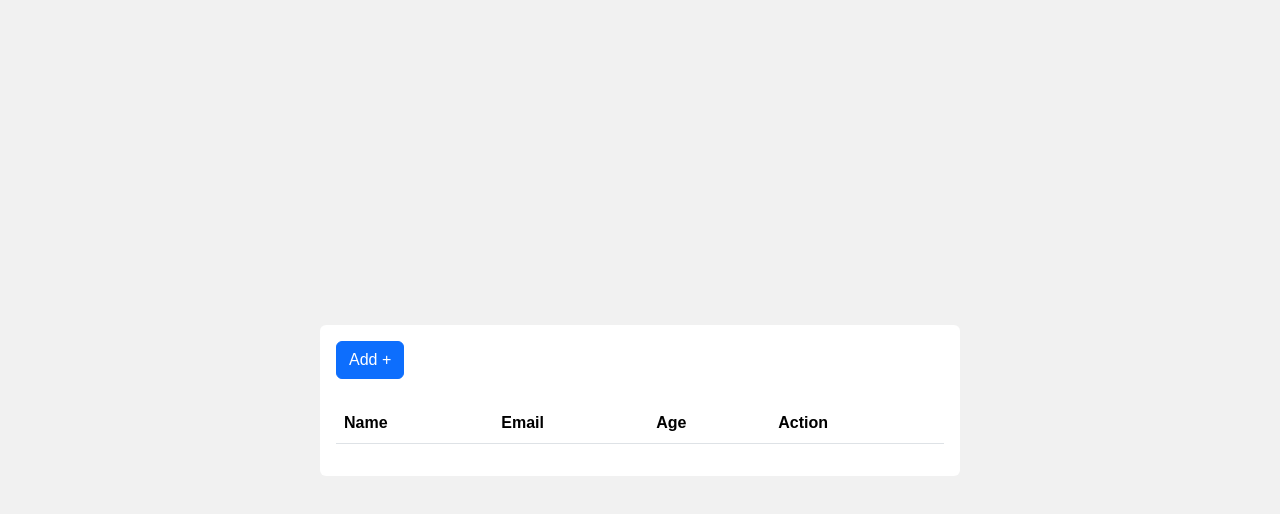
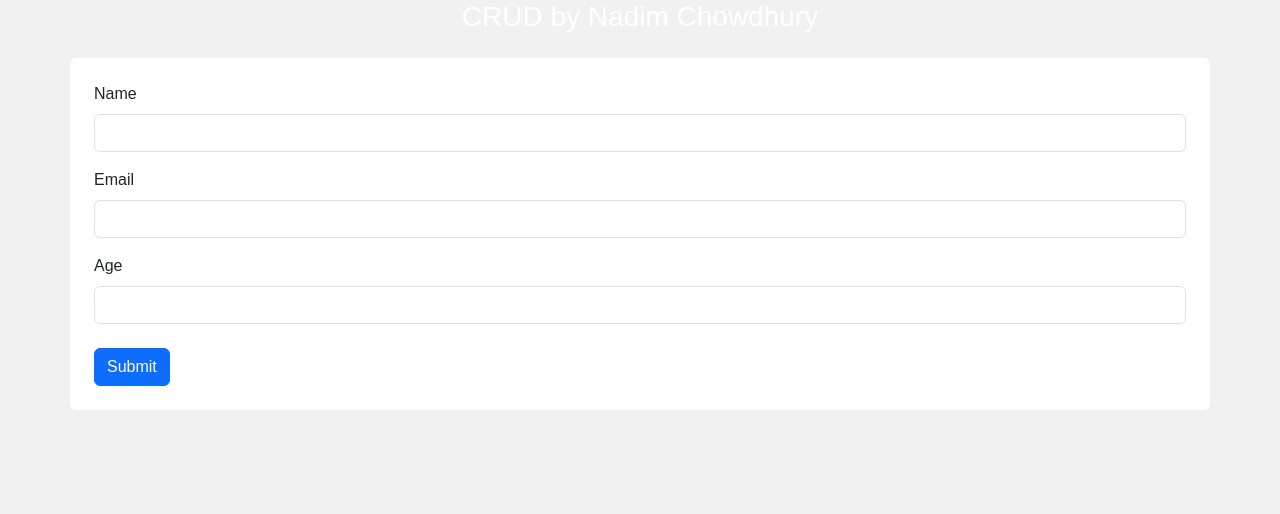
Before and after one commit to nadim-chowdhury/redux-mern-crud, a React (Vite) app in the folder client/: page /create in a window 1280 px wide. Shown: the top 514 px of the page. Built offline with nearby package versions, Linux system fonts and the light colour scheme.

Commit message:
add user implemented

```diff
--- a/client/index.html
+++ b/client/index.html
@@ -4,9 +4,9 @@
     <meta charset="UTF-8" />
     <link rel="icon" type="image/svg+xml" href="/vite.svg" />
     <meta name="viewport" content="width=device-width, initial-scale=1.0" />
-    <title>Vite + React</title>
+    <title>CRUD</title>
   </head>
-  <body>
+  <body style="background: #f1f1f1">
     <div id="root"></div>
     <script type="module" src="/src/main.jsx"></script>
   </body>
--- a/client/src/App.css
+++ b/client/src/App.css
@@ -1,7 +1,3 @@
-main {
-  background: #f1f1f1;
-}
-
 table {
   background: #ffffff;
 }
--- a/client/src/App.jsx
+++ b/client/src/App.jsx
@@ -1,11 +1,38 @@
 import "./App.css";
 import "bootstrap/dist/css/bootstrap.min.css";
 import Users from "./components/Users";
+import { Routes, Route } from "react-router-dom";
+import Create from "./components/Create";
+import Update from "./components/Update";
+import { useEffect } from "react";
+import axios from "axios";
+import { useDispatch } from "react-redux";
+import { getUser } from "./redux/userSlice";
 
 function App() {
+  const dispatch = useDispatch();
+
+  useEffect(() => {
+    const fetchData = async () => {
+      try {
+        const response = await axios.get("http://127.0.0.1:8000");
+        dispatch(getUser(response));
+      } catch (err) {
+        console.log(err);
+      }
+    };
+    fetchData();
+  }, []);
+
   return (
     <main>
-      <Users />
+      <h3 className="text-center text-white">CRUD by Nadim Chowdhury</h3>
+
+      <Routes>
+        <Route path="/" element={<Users />} />
+        <Route path="/create" element={<Create />} />
+        <Route path="/update" element={<Update />} />
+      </Routes>
     </main>
   );
 }
--- /dev/null
+++ b/client/src/components/Create.jsx
@@ -0,0 +1,80 @@
+import axios from "axios";
+import { useState } from "react";
+import { useDispatch } from "react-redux";
+import { useNavigate } from "react-router-dom";
+import { addUser } from "../redux/userSlice";
+
+export default function Create() {
+  const [name, setName] = useState("");
+  const [email, setEmail] = useState("");
+  const [age, setage] = useState("");
+
+  const navigate = useNavigate();
+  const dispatch = useDispatch();
+
+  const handleSubmit = (e) => {
+    e.preventDefault();
+
+    axios
+      .post("http://127.0.0.1:8000/create", { name, email, age })
+      .then((res) => {
+        dispatch(addUser(res.data));
+        console.log(res.data);
+      });
+
+    navigate("/");
+  };
+
+  return (
+    <form
+      onSubmit={handleSubmit}
+      className="container mt-4 bg-white p-4 rounded"
+    >
+      <div className="mb-3">
+        <label htmlFor="exampleInputEmail1" className="form-label">
+          Name
+        </label>
+        <input
+          type="text"
+          name="name"
+          value={name}
+          className="form-control"
+          id="exampleInputEmail1"
+          aria-describedby="emailHelp"
+          onChange={(e) => setName(e.target.value)}
+        />
+      </div>
+      <div className="mb-3">
+        <label htmlFor="exampleInputEmail1" className="form-label">
+          Email
+        </label>
+        <input
+          type="email"
+          name="email"
+          value={email}
+          className="form-control"
+          id="exampleInputEmail1"
+          aria-describedby="emailHelp"
+          onChange={(e) => setEmail(e.target.value)}
+        />
+      </div>
+      <div className="mb-3">
+        <label htmlFor="exampleInputPassword1" className="form-label">
+          Age
+        </label>
+        <input
+          type="text"
+          name="age"
+          value={age}
+          className="form-control"
+          id="exampleInputPassword1"
+          onChange={(e) => setage(e.target.value)}
+        />
+      </div>
+
+      <button type="submit" className="btn btn-primary mt-2">
+        Submit
+      </button>
+    </form>
+  );
+}
--- /dev/null
+++ b/client/src/components/Update.jsx
@@ -0,0 +1,8 @@
+
+export default function Update() {
+  return (
+    <div>
+
+    </div>
+  )
+}
--- a/client/src/components/Users.jsx
+++ b/client/src/components/Users.jsx
@@ -1,28 +1,15 @@
-import { useEffect } from "react";
-import axios from "axios";
-import { useDispatch, useSelector } from "react-redux";
-import { getUser } from "../redux/userSlice";
+import { useSelector } from "react-redux";
+import { Link } from "react-router-dom";
 
 export default function Users() {
-  const dispatch = useDispatch();
   const users = useSelector((state) => state.users.users);
-
-  useEffect(() => {
-    const fetchData = async () => {
-      try {
-        const response = await axios.get("http://127.0.0.1:8000");
-        dispatch(getUser(response));
-      } catch (err) {
-        console.log(err);
-      }
-    };
-    fetchData();
-  }, []);
 
   return (
     <div className="d-flex vh-100 justify-content-center align-items-center">
       <div className="w-50 bg-white rounded p-3">
-        <button className="btn btn-primary">Add +</button>
+        <Link to="/create" className="btn btn-primary">
+          Add +
+        </Link>
 
         <table className="table mt-4">
           <thead>
@@ -40,8 +27,10 @@ export default function Users() {
                 <td>{user.email}</td>
                 <td>{user.email}</td>
                 <td>
-                  <button className="btn btn-warning">Edit</button>
-                  <button className="btn btn-danger">Delete</button>
+                  <Link to="/update" className="btn btn-sm btn-warning">
+                    Edit
+                  </Link>
+                  <button className="btn btn-sm btn-danger">Delete</button>
                 </td>
               </tr>
             ))}
--- a/client/src/main.jsx
+++ b/client/src/main.jsx
@@ -4,11 +4,14 @@ import App from "./App.jsx";
 import "./index.css";
 import { Provider } from "react-redux";
 import store from "./redux/store";
+import { BrowserRouter } from "react-router-dom";
 
 ReactDOM.createRoot(document.getElementById("root")).render(
   <React.StrictMode>
-    <Provider store={store}>
-      <App />
-    </Provider>
+    <BrowserRouter>
+      <Provider store={store}>
+        <App />
+      </Provider>
+    </BrowserRouter>
   </React.StrictMode>
 );
--- a/client/src/redux/userSlice.js
+++ b/client/src/redux/userSlice.js
@@ -16,8 +16,12 @@ const userSlice = createSlice({
         };
       });
     },
+
+    addUser: (state, action) => {
+      state.users.push(action.payload);
+    },
   },
 });
 
-export const { getUser } = userSlice.actions;
+export const { getUser, addUser } = userSlice.actions;
 export default userSlice.reducer;
```
Also changed, not shown: 1 other file (tests, documents, lock files or other folders).
